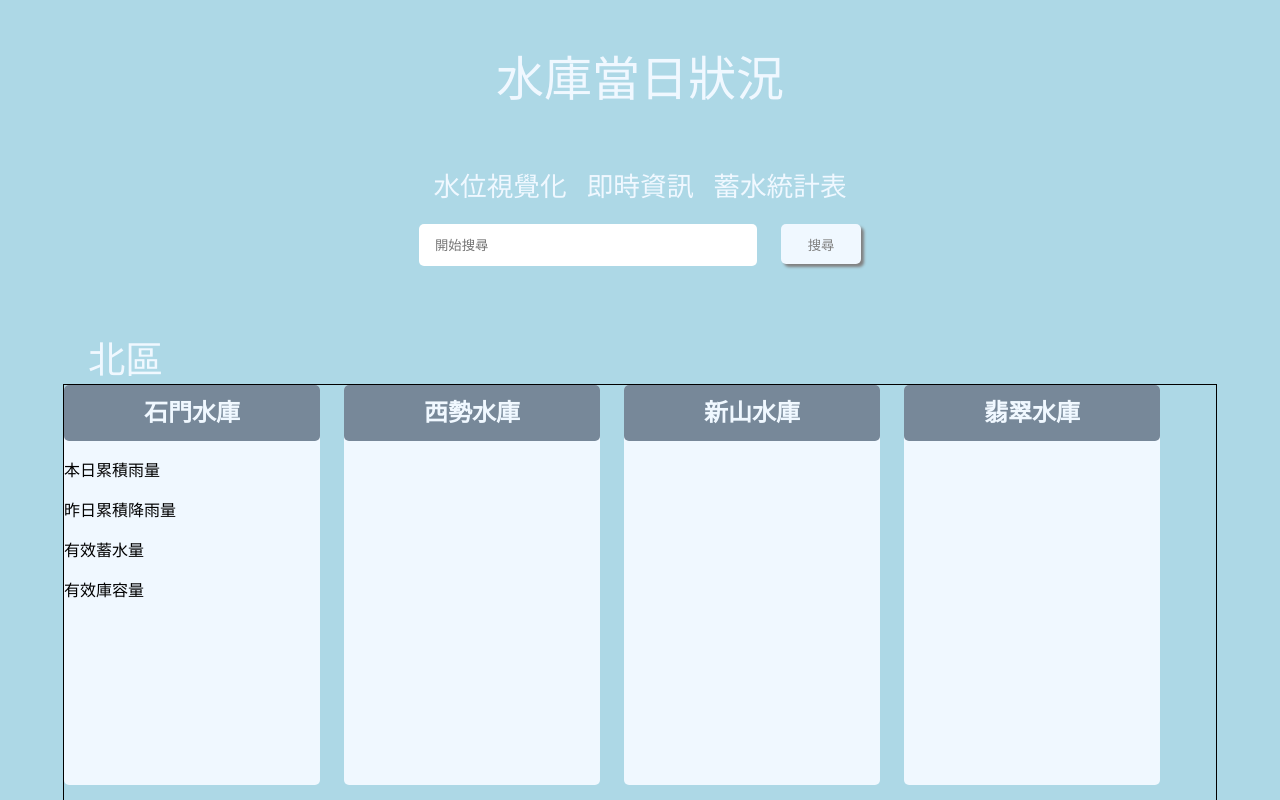
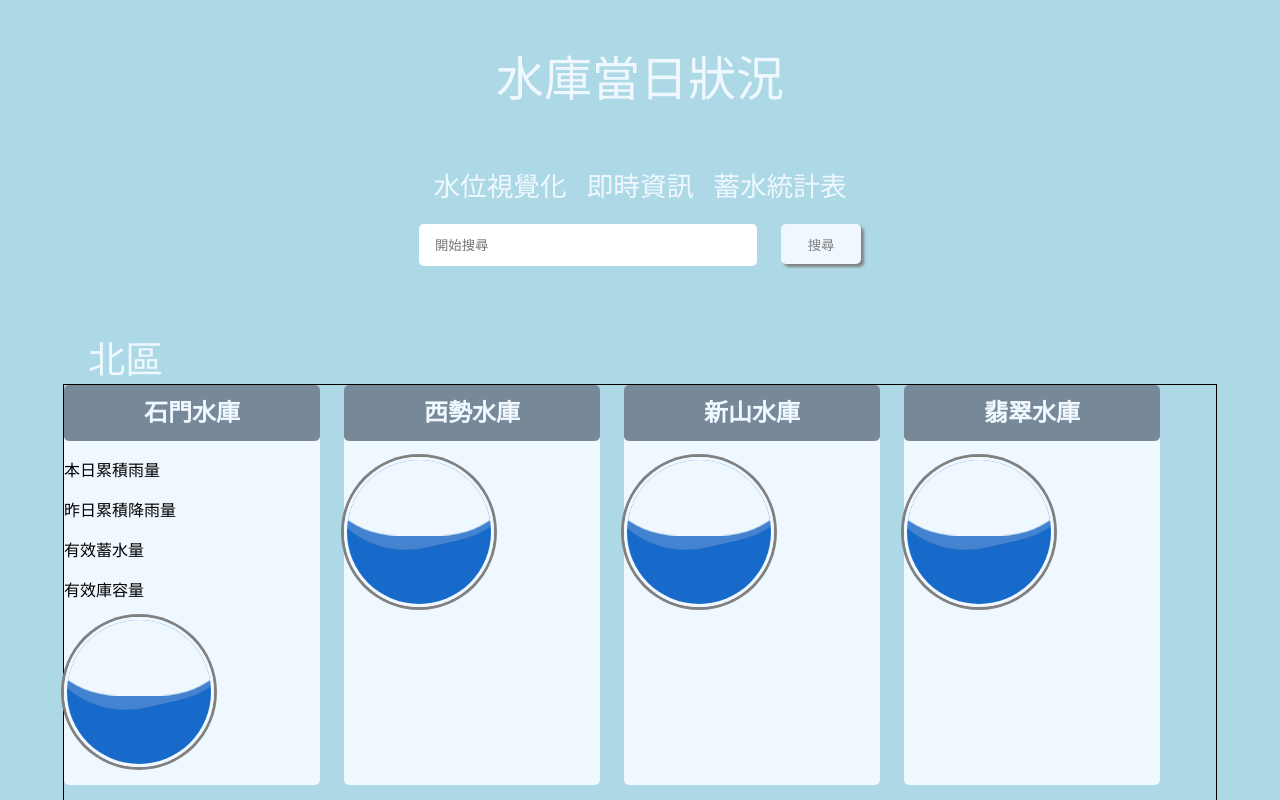
Before and after one commit to zawarudoooooooo/2023-11-29, a Vue app: page /Visual in a window 1280 px wide. Shown: the top 800 px of the page. Built offline with nearby package versions, Linux system fonts and the light colour scheme; no server answers.

Commit message:
versionFour

```diff
--- a/src/views/Visual.vue
+++ b/src/views/Visual.vue
@@ -1,10 +1,5 @@
 <script>
-    export default{
-        data(){
-            return{
-            }
-        }
-    }
+
 </script>
 
 <template>
@@ -31,6 +26,12 @@
                 <p id="ESNO">有效蓄水量</p>
             <!-- 有效庫容量，Effective Capacity -->
                 <p id="ECNO">有效庫容量</p>
+            <!-- 蓄水比，Percentage Of Storage -->
+                <div class="quan">
+                    <div class="shui">
+                        <p id="POSNO"></p>
+                    </div>
+                </div>
             </div>
 
             <!-- 西勢水庫 -->
@@ -46,6 +47,12 @@
                 <p id="ESNT"></p>
             <!-- 有效庫容量，Effective Capacity -->
                 <p id="ECNT"></p>
+            <!-- 蓄水比，Percentage Of Storage -->
+                <div class="quan">
+                    <div class="shui">
+                        <p id="POSNT"></p>
+                    </div>
+                </div>
             </div>
 
             <!-- 新山水庫 -->
@@ -61,6 +68,12 @@
                 <p id="ESNTH"></p>
             <!-- 有效庫容量，Effective Capacity -->
                 <p id="ECNTH"></p>
+            <!-- 蓄水比，Percentage Of Storage -->
+                <div class="quan">
+                    <div class="shui">
+                        <p id="POSNTH"></p>
+                    </div>
+                </div>
             </div>
 
             <!-- 翡翠水庫 -->
@@ -76,6 +89,12 @@
                 <p id="ESNF"></p>
             <!-- 有效庫容量，Effective Capacity -->
                 <p id="ECNF"></p>
+            <!-- 蓄水比，Percentage Of Storage -->
+                <div class="quan">
+                    <div class="shui">
+                        <p id="POSNF"></p>
+                    </div>
+                </div>
             </div>
 
             <!-- 寶山水庫 -->
@@ -91,6 +110,12 @@
                 <p id="ESNFI"></p>
             <!-- 有效庫容量，Effective Capacity -->
                 <p id="ECNFI"></p>
+            <!-- 蓄水比，Percentage Of Storage -->
+                <div class="quan">
+                    <div class="shui">
+                        <p id="POSNFI"></p>
+                    </div>
+                </div>
             </div>
 
             <!-- 寶山第二水庫 -->
@@ -106,8 +131,13 @@
                 <p id="ESNS"></p>
             <!-- 有效庫容量，Effective Capacity -->
                 <p id="ECNS"></p>
+            <!-- 蓄水比，Percentage Of Storage -->
+                <div class="quan">
+                    <div class="shui">
+                        <p id="POSNS"></p>
+                    </div>
+                </div>
             </div>
-
         </div>
 <!-- 中區 -->
     <label for="">中區</label>
@@ -125,6 +155,13 @@
                 <p id="ESMO"></p>
             <!-- 有效庫容量，Effective Capacity -->
                 <p id="ECMO"></p>
+            <!-- 蓄水比，Percentage Of Storage -->
+                <div class="quan">
+                    <div class="shui">
+                        <p id="POSMO"></p>
+                    </div>
+                </div>
+
             </div>
 
             <!-- 大埔水庫 -->
@@ -140,6 +177,12 @@
                 <p id="ESMT"></p>
             <!-- 有效庫容量，Effective Capacity -->
                 <p id="ECMT"></p>
+            <!-- 蓄水比，Percentage Of Storage -->
+                <div class="quan">
+                    <div class="shui">
+                        <p id="POSMW"></p>
+                    </div>
+                </div>
             </div>
 
             <!-- 明德水庫 -->
@@ -155,6 +198,12 @@
                 <p id="ESMTH"></p>
             <!-- 有效庫容量，Effective Capacity -->
                 <p id="ECMTH"></p>
+            <!-- 蓄水比，Percentage Of Storage -->
+                <div class="quan">
+                    <div class="shui">
+                        <p id="POSMT"></p>
+                    </div>
+                </div>
             </div>
 
             <!-- 鯉魚潭水庫 -->
@@ -170,6 +219,12 @@
                 <p id="ESMF"></p>
             <!-- 有效庫容量，Effective Capacity -->
                 <p id="ECMF"></p>
+            <!-- 蓄水比，Percentage Of Storage -->
+                <div class="quan">
+                    <div class="shui">
+                        <p id="POSMF"></p>
+                    </div>
+                </div>
             </div>
 
             <!-- 德基水庫 -->
@@ -185,6 +240,12 @@
                 <p id="ESMFI"></p>
             <!-- 有效庫容量，Effective Capacity -->
                 <p id="ECMFI"></p>
+            <!-- 蓄水比，Percentage Of Storage -->
+                <div class="quan">
+                    <div class="shui">
+                        <p id="POSMFI"></p>
+                    </div>
+                </div>
             </div>
 
             <!-- 霧社水庫 -->
@@ -200,6 +261,12 @@
                 <p id="ESMS"></p>
             <!-- 有效庫容量，Effective Capacity -->
                 <p id="ECMS"></p>
+            <!-- 蓄水比，Percentage Of Storage -->
+                <div class="quan">
+                    <div class="shui">
+                        <p id="POSMS"></p>
+                    </div>
+                </div>
             </div>
 
             <!-- 日月潭水庫 -->
@@ -215,6 +282,12 @@
                 <p id="ESMSE"></p>
             <!-- 有效庫容量，Effective Capacity -->
                 <p id="ECMSE"></p>
+            <!-- 蓄水比，Percentage Of Storage -->
+                <div class="quan">
+                    <div class="shui">
+                        <p id="POSMSE"></p>
+                    </div>
+                </div>
             </div>
 
             <!-- 頭社水庫 -->
@@ -230,6 +303,12 @@
                 <p id="ESME"></p>
             <!-- 有效庫容量，Effective Capacity -->
                 <p id="ECME"></p>
+            <!-- 蓄水比，Percentage Of Storage -->
+                <div class="quan">
+                    <div class="shui">
+                        <p id="POSME"></p>
+                    </div>
+                </div>
             </div>
 
             <!-- 湖山水庫 -->
@@ -245,6 +324,12 @@
                 <p id="ESMN"></p>
             <!-- 有效庫容量，Effective Capacity -->
                 <p id="ECMN"></p>
+            <!-- 蓄水比，Percentage Of Storage -->
+                <div class="quan">
+                    <div class="shui">
+                        <p id="POSMN"></p>
+                    </div>
+                </div>
             </div>
         </div>
 <!-- 南區-->
@@ -263,6 +348,12 @@
                 <p id="ESSO"></p>
             <!-- 有效庫容量，Effective Capacity -->
                 <p id="ECSO"></p>
+            <!-- 蓄水比，Percentage Of Storage -->
+                <div class="quan">
+                    <div class="shui">
+                        <p id="POSSO"></p>
+                    </div>
+                </div>
             </div>
 
         <!-- 白河水庫 -->
@@ -278,6 +369,12 @@
                 <p id="ESST"></p>
             <!-- 有效庫容量，Effective Capacity -->
                 <p id="ECST"></p>
+            <!-- 蓄水比，Percentage Of Storage -->
+                <div class="quan">
+                    <div class="shui">
+                        <p id="POSST"></p>
+                    </div>
+                </div>
             </div>
 
         <!-- 曾文水庫 -->
@@ -293,6 +390,12 @@
                 <p id="ESSTH"></p>
             <!-- 有效庫容量，Effective Capacity -->
                 <p id="ECTH"></p>
+            <!-- 蓄水比，Percentage Of Storage -->
+                <div class="quan">
+                    <div class="shui">
+                        <p id="POSSTH"></p>
+                    </div>
+                </div>
             </div>
 
         <!-- 烏山頭水庫 -->
@@ -308,6 +411,12 @@
                 <p id="ESSF"></p>
             <!-- 有效庫容量，Effective Capacity -->
                 <p id="ECSF"></p>
+            <!-- 蓄水比，Percentage Of Storage -->
+                <div class="quan">
+                    <div class="shui">
+                        <p id="POSSF"></p>
+                    </div>
+                </div>
             </div>
 
         <!-- 南化水庫 -->
@@ -323,6 +432,12 @@
                 <p id="ESSFI"></p>
             <!-- 有效庫容量，Effective Capacity -->
                 <p id="ECSFI"></p>
+            <!-- 蓄水比，Percentage Of Storage -->
+                <div class="quan">
+                    <div class="shui">
+                        <p id="POSSFI"></p>
+                    </div>
+                </div>
             </div>
 
         <!-- 阿公店水庫 -->
@@ -338,6 +453,12 @@
                 <p id="ESSS"></p>
             <!-- 有效庫容量，Effective Capacity -->
                 <p id="ECSS"></p>
+            <!-- 蓄水比，Percentage Of Storage -->
+                <div class="quan">
+                    <div class="shui">
+                        <p id="POSSS"></p>
+                    </div>
+                </div>
             </div>
 
         <!-- 牡丹水庫 -->
@@ -353,6 +474,12 @@
                 <p id="ESSSE"></p>
             <!-- 有效庫容量，Effective Capacity -->
                 <p id="ECSSE"></p>
+            <!-- 蓄水比，Percentage Of Storage -->
+                <div class="quan">
+                    <div class="shui">
+                        <p id="POSSE"></p>
+                    </div>
+                </div>
             </div>
 
         </div>
@@ -412,6 +539,68 @@
         display: flex;
         gap: 3vmin;
         flex-wrap: wrap;
+
+        .quan {
+        position: relative;
+        width: 18vmin;
+        height: 18vmin;
+        border-radius: 50%;
+        border: 3px solid aliceblue;
+        box-shadow: 0 0 0 3px gray;
+        }
+
+        .shui {
+        position: absolute;
+        top: 0;
+        left: 0;
+        width: 100%;
+        height: 100%;
+        background-color: rgb(23, 106, 201);
+        border-radius: 50%;
+        overflow: hidden;
+        }
+
+        .shui::after {
+        content: '';
+        position: absolute;
+        top: 0;
+        left: 50%;
+        width: 150%;
+        height: 150%;
+        border-radius: 40%;
+        background-color: aliceblue;
+        animation: shi 5s linear infinite;
+        }
+
+        @keyframes shi {
+        0% {
+        transform: translate(-50%, -65%) rotate(0deg);
+        }
+        100% {
+        transform: translate(-50%, -65%) rotate(360deg);
+        }
+        }
+
+        .shui::before {
+        content: '';
+        position: absolute;
+        top: 0;
+        left: 50%;
+        width: 150%;
+        height: 150%;
+        border-radius: 42%;
+        background-color: rgb(240, 228, 228, 0.2);
+        animation: xu 7s linear infinite;
+        }
+
+        @keyframes xu {
+        0% {
+        transform: translate(-50%, -60%) rotate(0deg);
+        }
+        100% {
+        transform: translate(-50%, -60%) rotate(360deg);
+        }
+        }
 
 //石門水庫
         .northOne{
@@ -734,7 +923,7 @@
         gap: 3vmin;
         flex-wrap: wrap;
 
-//蘭南水庫
+//蘭潭水庫
         .southOne{
             width: 20vw;
             height: 50vh;
```
Also changed, not shown: 1 other file (tests, documents, lock files or other folders).
